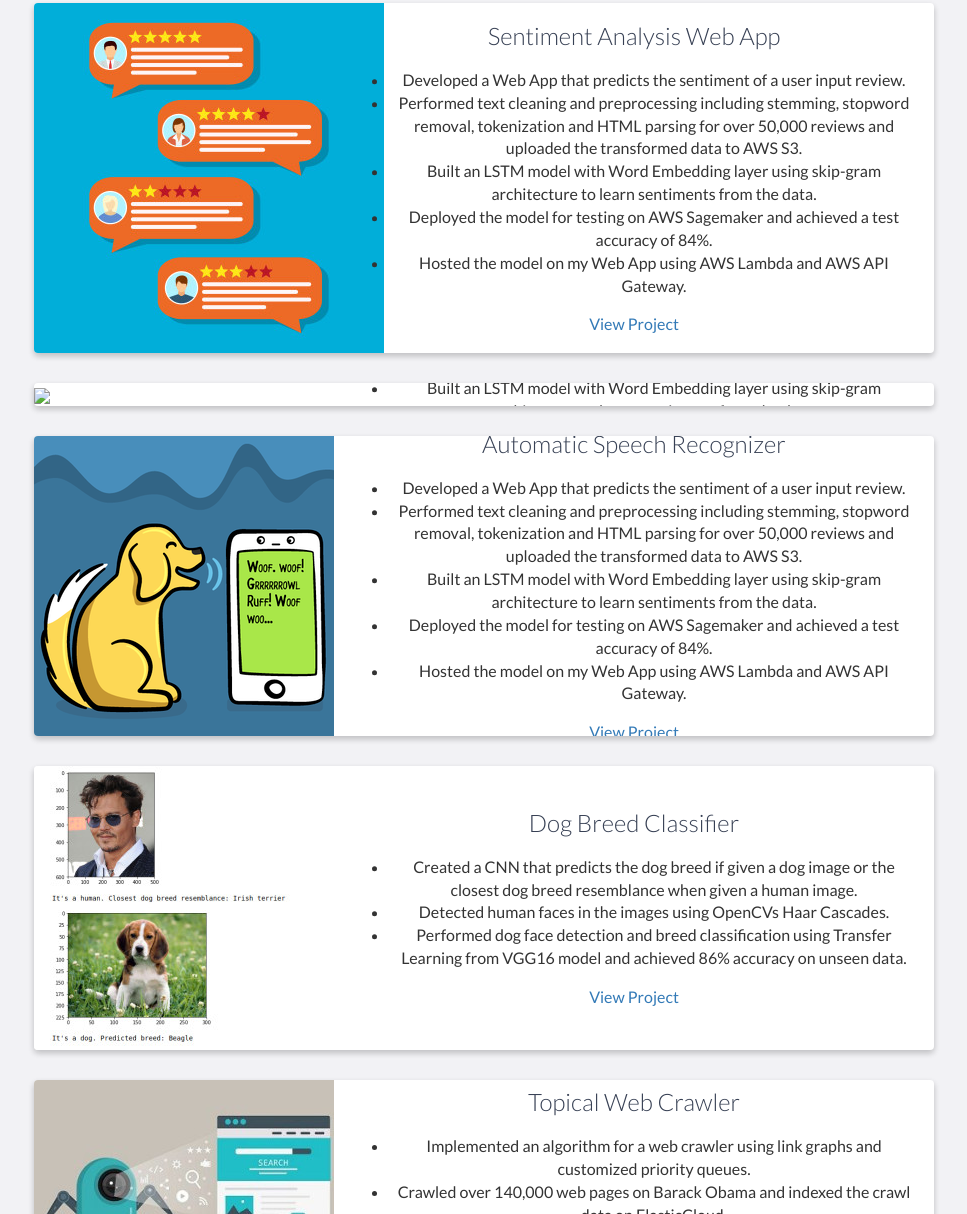
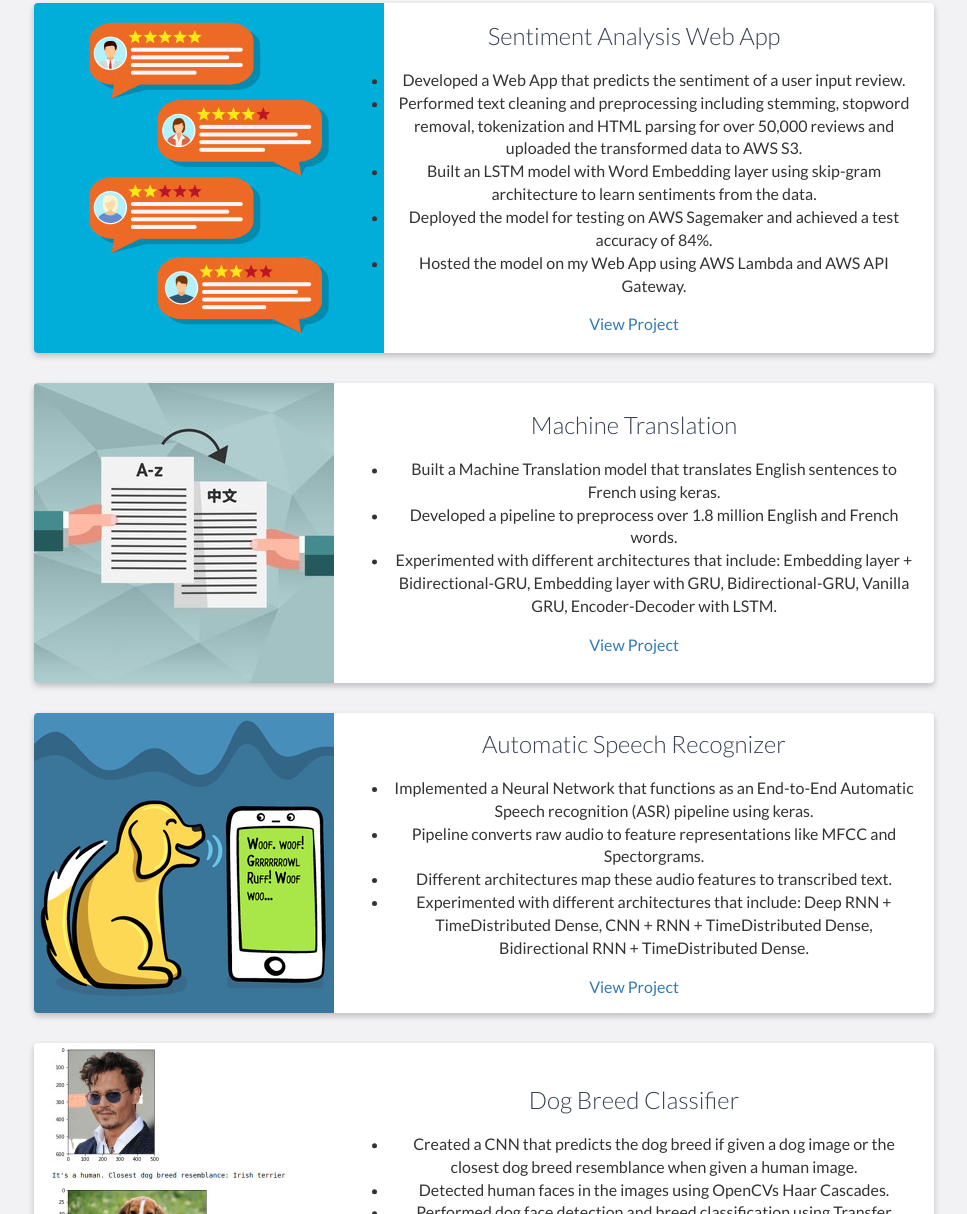
Before and after one commit to Arjunp24/cv, a website: page index.html in a window 1280 px wide. Shown: the part 2740-3954 px from the top of the page, without its empty margins (156-1123 px from the left). Drawn offline with nearby package versions, Linux system fonts and the light colour scheme.

Commit message:
updated new projects

```diff
--- a/index.html
+++ b/index.html
@@ -185,17 +185,15 @@
 
 		<div class="project shadow-large">
                     <div class="project-image">
-                        <img src="images/machine_trans.png" />
+                        <img src="images/machine_trans.jpg" />
                     </div>
                     <!-- End .project-image -->
                     <div class="project-info">
                         <h3>Machine Translation</h3>
                         <ul>
-                            <li> Developed a Web App that predicts the sentiment of a user input review.
-			    <li> Performed text cleaning and preprocessing including stemming, stopword removal, tokenization and HTML parsing for over 50,000 reviews and uploaded the transformed data to AWS S3.
-		            <li> Built an LSTM model with Word Embedding layer using skip-gram architecture to learn sentiments from the data.
-			    <li> Deployed the model for testing on AWS Sagemaker and achieved a test accuracy of 84%.
-			    <li> Hosted the model on my Web App using AWS Lambda and AWS API Gateway.
+                            <li> Built a Machine Translation model that translates English sentences to French using keras.
+			    <li> Developed a pipeline to preprocess over 1.8 million English and French words.
+		            <li> Experimented with different architectures that include: Embedding layer + Bidirectional-GRU, Embedding layer with GRU, Bidirectional-GRU, Vanilla GRU, Encoder-Decoder with LSTM.
                         </ul>
                         <a href="https://github.com/Arjunp24/sentiment-analysis-sagemaker">View Project</a>
                     </div>
@@ -211,11 +209,10 @@
                     <div class="project-info">
                         <h3>Automatic Speech Recognizer</h3>
                         <ul>
-                            <li> Developed a Web App that predicts the sentiment of a user input review.
-			    <li> Performed text cleaning and preprocessing including stemming, stopword removal, tokenization and HTML parsing for over 50,000 reviews and uploaded the transformed data to AWS S3.
-		            <li> Built an LSTM model with Word Embedding layer using skip-gram architecture to learn sentiments from the data.
-			    <li> Deployed the model for testing on AWS Sagemaker and achieved a test accuracy of 84%.
-			    <li> Hosted the model on my Web App using AWS Lambda and AWS API Gateway.
+                            <li> Implemented a Neural Network that functions as an End-to-End Automatic Speech recognition (ASR) pipeline using keras.
+			    <li> Pipeline converts raw audio to feature representations like MFCC and Spectorgrams.
+		            <li> Different architectures map these audio features to transcribed text.
+			    <li> Experimented with different architectures that include: Deep RNN + TimeDistributed Dense, CNN + RNN + TimeDistributed Dense, Bidirectional RNN + TimeDistributed Dense.
                         </ul>
                         <a href="https://github.com/Arjunp24/sentiment-analysis-sagemaker">View Project</a>
                     </div>
```
